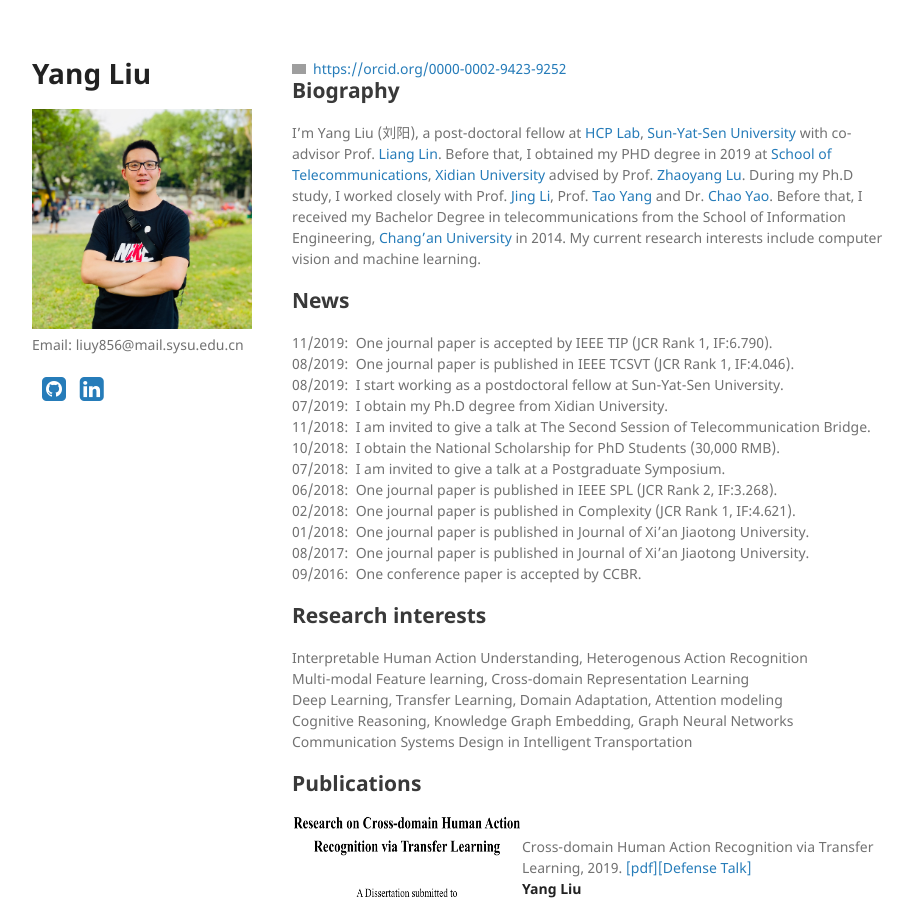
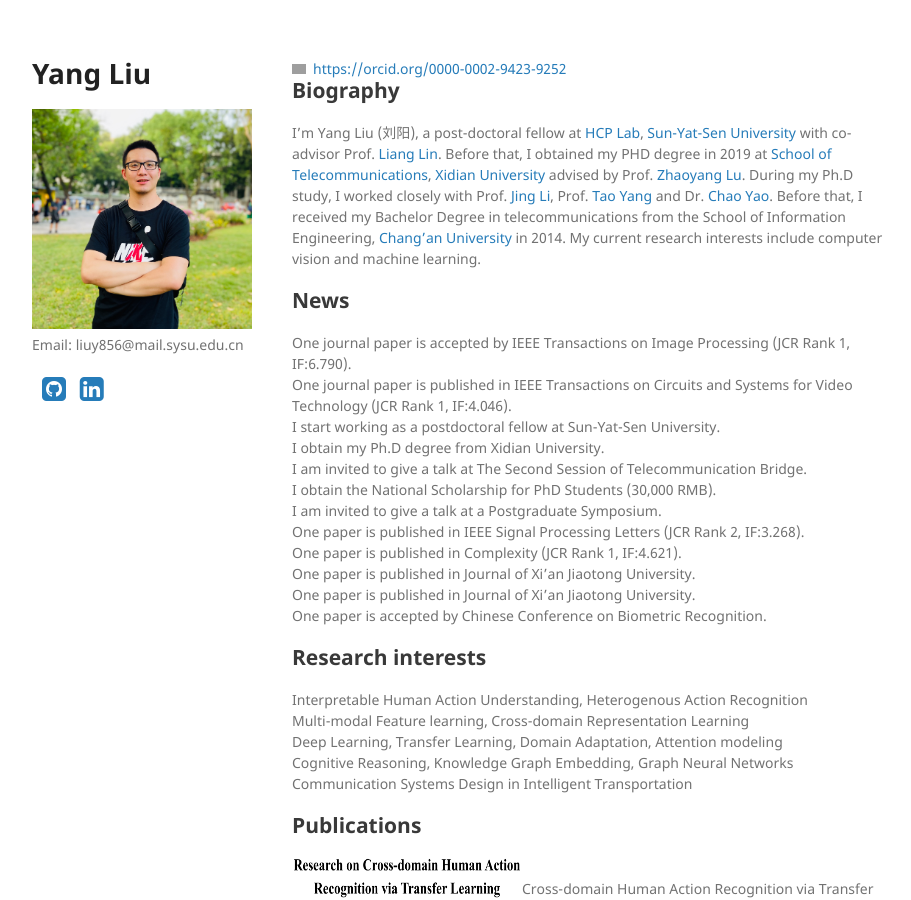
Before and after one commit to YangLiu9208/home, a Jekyll site: the page built from index.md, in a window 1280 px wide and 900 px high. Shown: the whole window, without its empty margins (178-1089 px from the left). Built offline with Jekyll 4.4.1, drawn with Linux system fonts in a browser that asks for light colours; a style sheet for code colours, icons or effects is not loaded; grey boxes are pictures that could not be loaded.

Commit message:
Update index.md

```diff
--- a/index.md
+++ b/index.md
@@ -7,18 +7,18 @@ layout: default
 I'm Yang Liu (刘阳), a post-doctoral fellow at [HCP Lab](http://www.sysu-hcp.net/home/), [Sun-Yat-Sen University](http://www.sysu.edu.cn/) with co-advisor Prof. [Liang Lin](http://www.linliang.net/). Before that, I obtained my PHD degree in 2019 at [School of Telecommunications](http://ste.xidian.edu.cn/), [Xidian University](https://www.xidian.edu.cn/) advised by Prof. [Zhaoyang Lu](http://web.xidian.edu.cn/zhylu/). During my Ph.D study, I worked closely with Prof. [Jing Li](https://web.xidian.edu.cn/jingli/), Prof. [Tao Yang](https://scholar.google.com/citations?hl=en&user=Lvn4nH8AAAAJ) and Dr. [Chao Yao](https://scholar.google.com/citations?user=n6w02qoAAAAJ&hl=en). Before that, I received my Bachelor Degree in telecommunications from the School of Information Engineering, [Chang’an University](http://www.chd.edu.cn/) in 2014. My current research interests include computer vision and machine learning.
 
 ## News
-11/2019:&nbsp;   One journal paper is accepted by IEEE TIP (JCR Rank 1, IF:6.790).
-08/2019:&nbsp;   One journal paper is published in IEEE TCSVT (JCR Rank 1, IF:4.046).
-08/2019:&nbsp;   I start working as a postdoctoral fellow at Sun-Yat-Sen University.
-07/2019:&nbsp;   I obtain my Ph.D degree from Xidian University.
-11/2018:&nbsp;   I am invited to give a talk at The Second Session of Telecommunication Bridge.
-10/2018:&nbsp;   I obtain the National Scholarship for PhD Students (30,000 RMB).
-07/2018:&nbsp;   I am invited to give a talk at a Postgraduate Symposium.
-06/2018:&nbsp;   One journal paper is published in IEEE SPL (JCR Rank 2, IF:3.268).
-02/2018:&nbsp;   One journal paper is published in Complexity (JCR Rank 1, IF:4.621).
-01/2018:&nbsp;   One journal paper is published in Journal of Xi'an Jiaotong University.
-08/2017:&nbsp;   One journal paper is published in Journal of Xi'an Jiaotong University.
-09/2016:&nbsp;   One conference paper is accepted by CCBR.
+One journal paper is accepted by IEEE Transactions on Image Processing (JCR Rank 1, IF:6.790).
+One journal paper is published in IEEE Transactions on Circuits and Systems for Video Technology (JCR Rank 1, IF:4.046).
+I start working as a postdoctoral fellow at Sun-Yat-Sen University.
+I obtain my Ph.D degree from Xidian University.
+I am invited to give a talk at The Second Session of Telecommunication Bridge.
+I obtain the National Scholarship for PhD Students (30,000 RMB).
+I am invited to give a talk at a Postgraduate Symposium.
+One paper is published in IEEE Signal Processing Letters (JCR Rank 2, IF:3.268).
+One paper is published in Complexity (JCR Rank 1, IF:4.621).
+One paper is published in Journal of Xi'an Jiaotong University.
+One paper is published in Journal of Xi'an Jiaotong University.
+One paper is accepted by Chinese Conference on Biometric Recognition.
 
 ## Research interests
 Interpretable Human Action Understanding, Heterogenous Action Recognition
```
